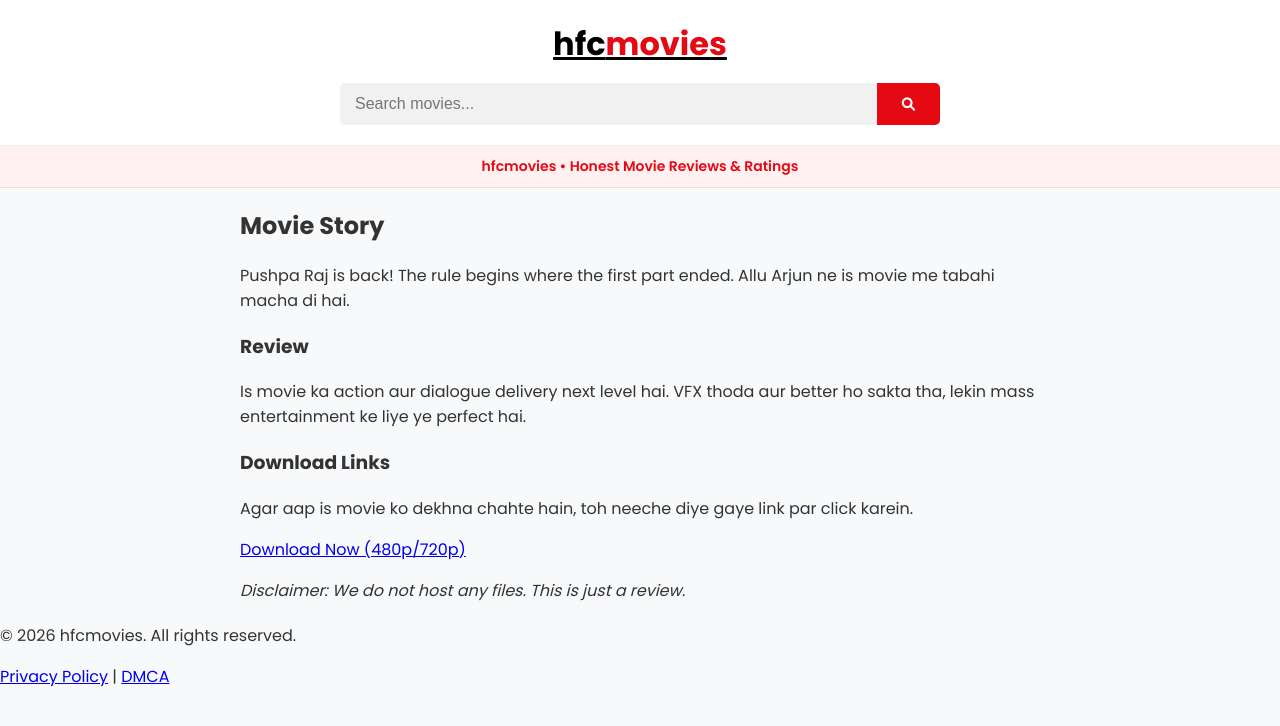
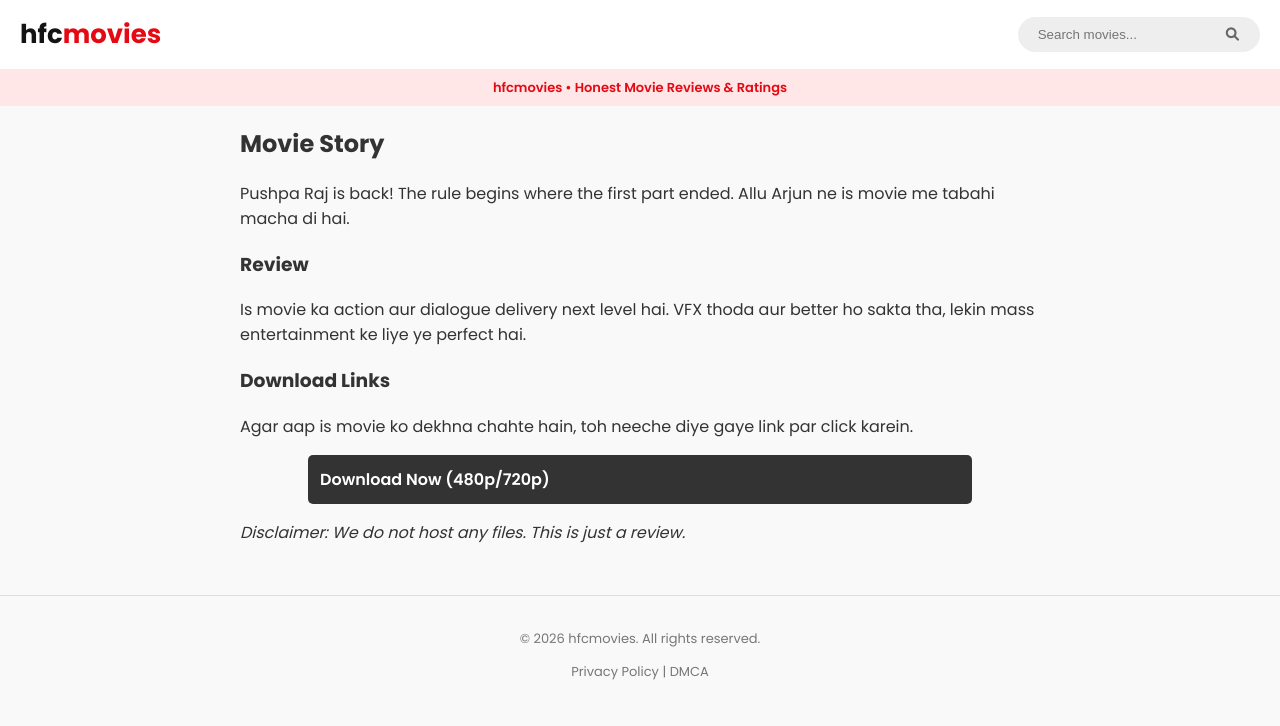
Before and after one commit to narpatprihar2004-boop/hfcmovies, a Jekyll site: the page built from _posts/2026-02-13-sample-movie.md, in a window 1280 px wide. Shown: the top 726 px of the page. Built offline with Jekyll 4.4.1, drawn with Linux system fonts in a browser that asks for light colours.

Commit message:
Update style.css

```diff
--- a/assets/css/style.css
+++ b/assets/css/style.css
@@ -1,135 +1,39 @@
-/* Google Font Import */
 @import url('https://fonts.googleapis.com/css2?family=Poppins:wght@400;600;700&display=swap');
 
-body {
-    background-color: #f8f9fa; /* Light Background */
-    margin: 0;
-    font-family: 'Poppins', sans-serif;
-    color: #333;
-}
+:root { --primary: #e50914; --dark: #141414; --light: #fff; --gray: #f5f5f5; }
+body { margin: 0; font-family: 'Poppins', sans-serif; background: #f9f9f9; color: #333; }
+a { text-decoration: none; color: inherit; }
 
-/* Header Styling */
-header {
-    background: #fff;
-    padding: 20px;
-    display: flex;
-    flex-direction: column;
-    align-items: center;
-    border-bottom: 1px solid #eee;
-}
+/* Header */
+header { background: var(--light); padding: 15px 20px; display: flex; align-items: center; justify-content: space-between; border-bottom: 1px solid #eee; }
+.logo { font-size: 26px; font-weight: 800; color: var(--dark); }
+.logo span { color: var(--primary); }
+.search-container { display: flex; background: #eee; border-radius: 50px; padding: 5px 15px; }
+.search-container input { border: none; background: transparent; outline: none; padding: 5px; }
+.search-container button { border: none; background: transparent; cursor: pointer; color: #666; }
 
-.logo {
-    font-size: 32px;
-    font-weight: 700;
-    color: #000;
-    margin-bottom: 15px;
-}
-.logo span { color: #e50914; } /* Red Color for 'movies' */
+.tagline-bar { background: #ffe6e7; color: var(--primary); text-align: center; font-size: 13px; padding: 8px; font-weight: 600; }
+.container { max-width: 800px; margin: 20px auto; padding: 0 15px; }
 
-/* Search Bar from Screenshot */
-.search-container {
-    display: flex;
-    width: 100%;
-    max-width: 600px;
-    background: #f1f1f1;
-    border-radius: 5px;
-    overflow: hidden;
-}
-.search-container input {
-    flex: 1;
-    padding: 12px 15px;
-    border: none;
-    background: transparent;
-    outline: none;
-    font-size: 16px;
-}
-.search-container button {
-    background: #e50914;
-    color: white;
-    border: none;
-    padding: 0 25px;
-    font-weight: 600;
-    cursor: pointer;
-}
+/* Home Page Cards */
+.movie-card { display: flex; background: var(--light); border-radius: 10px; overflow: hidden; margin-bottom: 15px; box-shadow: 0 2px 10px rgba(0,0,0,0.05); transition: 0.2s; border: 1px solid #eee; }
+.movie-card:hover { transform: translateY(-3px); box-shadow: 0 5px 15px rgba(0,0,0,0.1); }
+.poster-wrapper { width: 110px; flex-shrink: 0; background: #ddd; }
+.poster-img { width: 100%; height: 100%; object-fit: cover; }
+.content { padding: 15px; display: flex; flex-direction: column; justify-content: center; }
+.title { margin: 0 0 8px; font-size: 16px; font-weight: 700; line-height: 1.4; }
+.meta-tags span { font-size: 11px; padding: 3px 8px; border-radius: 4px; font-weight: 600; margin-right: 5px; }
+.year-tag { background: #eee; color: #555; }
+.quality-tag { background: #ffe6e7; color: var(--primary); }
+.excerpt { font-size: 13px; color: #666; margin-top: 8px; display: -webkit-box; -webkit-line-clamp: 2; -webkit-box-orient: vertical; overflow: hidden; }
 
-/* Red Tagline Bar */
-.tagline-bar {
-    background: #fff0f1;
-    color: #e50914;
-    text-align: center;
-    padding: 10px;
-    font-weight: 600;
-    font-size: 14px;
-    border-bottom: 1px solid #ffd1d4;
-}
+/* Post Page Styling (Jo aapka missing tha) */
+.post-heading { font-size: 24px; margin-bottom: 10px; }
+.main-post-image { width: 100%; border-radius: 10px; margin: 20px 0; max-height: 400px; object-fit: cover; }
+.post-content { line-height: 1.8; font-size: 15px; color: #444; }
+.download-section { background: #fff; padding: 20px; border-radius: 10px; border: 1px solid #eee; margin-top: 30px; text-align: center; }
+.download-btn { display: block; margin: 10px auto; padding: 12px; background: #333; color: white; border-radius: 5px; font-weight: 600; width: 80%; }
+.download-btn.hd { background: #007bff; }
+.download-btn.fhd { background: var(--primary); }
 
-.container {
-    max-width: 800px;
-    margin: 20px auto;
-    padding: 0 15px;
-}
-
-/* Movie Card Styling */
-.movie-card {
-    display: flex;
-    background: #fff;
-    border-radius: 12px;
-    box-shadow: 0 4px 15px rgba(0,0,0,0.05);
-    margin-bottom: 20px;
-    overflow: hidden;
-    text-decoration: none;
-    color: inherit;
-    transition: transform 0.2s;
-    border: 1px solid #eee;
-}
-.movie-card:hover {
-    transform: translateY(-2px);
-    box-shadow: 0 8px 20px rgba(0,0,0,0.1);
-}
-
-.poster-wrapper {
-    width: 120px;
-    flex-shrink: 0;
-}
-.poster-img {
-    width: 100%;
-    height: 100%;
-    object-fit: cover;
-}
-
-.content {
-    padding: 20px;
-    display: flex;
-    flex-direction: column;
-    justify-content: center;
-}
-
-.title {
-    font-size: 16px;
-    font-weight: 700;
-    line-height: 1.4;
-    margin: 0 0 10px 0;
-    color: #000;
-}
-
-.meta-tags {
-    margin-top: 5px;
-}
-
-.year-tag {
-    background-color: #ffe5e7;
-    color: #e50914;
-    padding: 5px 12px;
-    border-radius: 20px;
-    font-size: 12px;
-    font-weight: 700;
-    display: inline-block;
-}
-
-/* Mobile Fix */
-@media (max-width: 600px) {
-    .movie-card { height: auto; }
-    .poster-wrapper { width: 100px; }
-    .title { font-size: 15px; }
-    .content { padding: 15px; }
-}
+footer { text-align: center; margin-top: 50px; padding: 20px; border-top: 1px solid #ddd; font-size: 13px; color: #777; }
```
